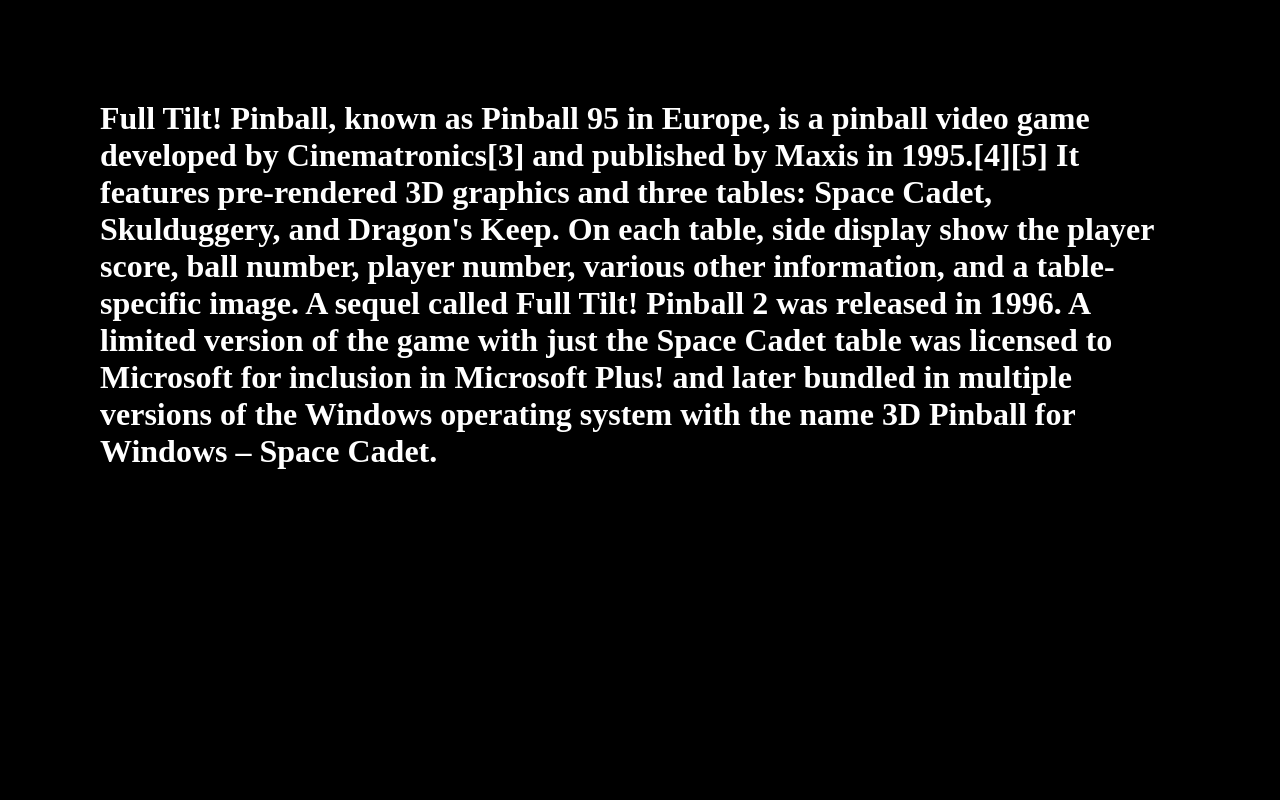
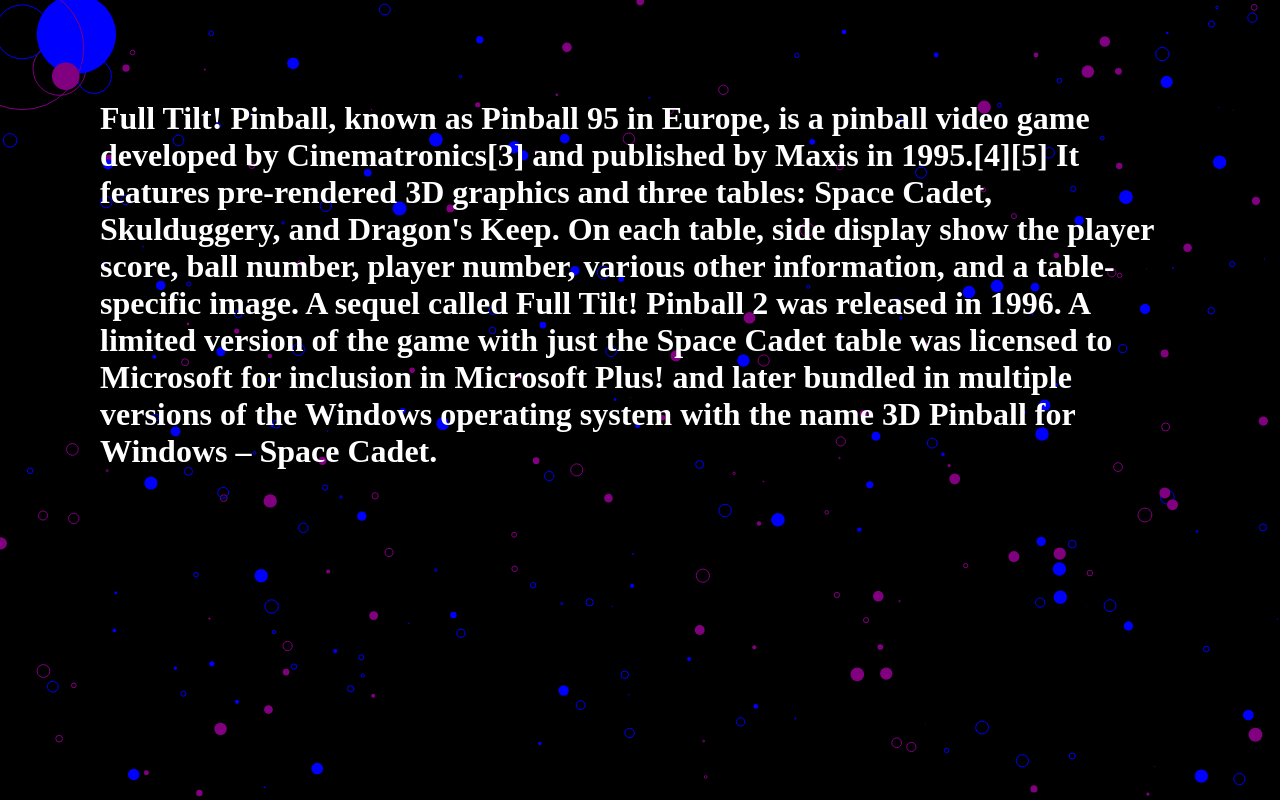
Before and after one commit to FrOsTy-bit25/thePoeticInternet, a plain HTML site: page documents/games.html in a window 1280 px wide. Drawn offline with Linux system fonts and the light colour scheme.

Commit message:
Update games.html

```diff
--- a/documents/games.html
+++ b/documents/games.html
@@ -27,7 +27,7 @@
             </div>
         </div>
 
-        <script src="/mainWebsite /scripts/scripts.js"></script>
+        <script src="/../scripts/scripts.js"></script>
     </body>
 
 </html>
```
